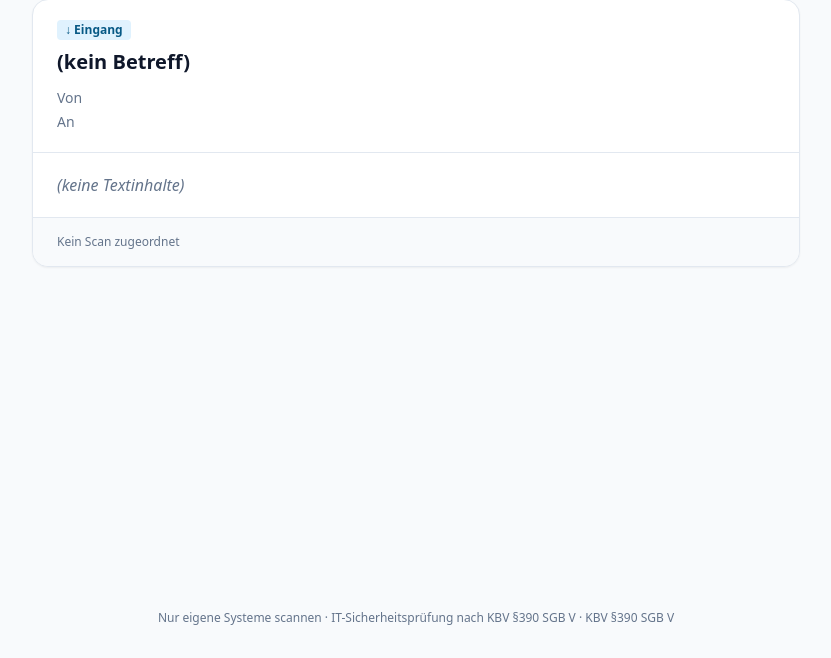
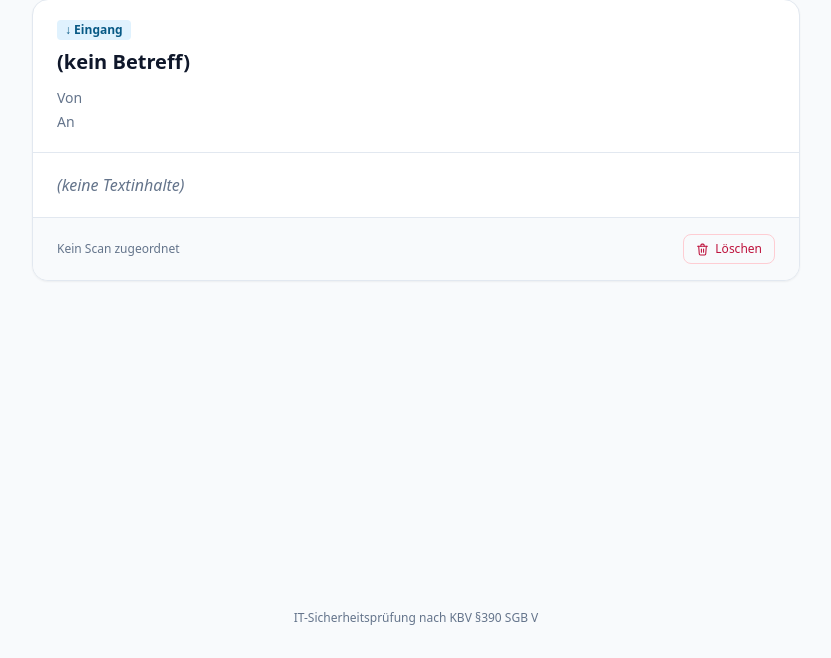
Before and after one commit to lucasterix/insitution_scan, a Python web app: template app/templates/message_detail.html in a window 1280 px wide. Shown: the part 142-800 px from the top of the page, without its empty margins (224-1055 px from the left). Run offline with Jinja, Linux system fonts and the light colour scheme; the template is opened without the code that fills it, so the values that code supplies are empty; some libraries are stand-ins or nearby versions.

Commit message:
Inbox: DB-only delete button + drop 'eigene Systeme' footer claim
- Add POST /messages/{id}/delete (auth-gated, Gmail/IMAP untouched)
- Wire rose delete button into message_detail footer with confirm dialog
- Strip "Nur eigene Systeme scannen" from global footer — service is
  sold to third-party institutions, not self-scan only

Co-Authored-By: Claude Opus 4.7 (1M context) <noreply@anthropic.com>

```diff
--- a/app/templates/base.html
+++ b/app/templates/base.html
@@ -57,7 +57,7 @@
   </main>
 
   <footer class="max-w-6xl mx-auto px-4 py-8 text-center text-xs text-slate-500">
-    Nur eigene Systeme scannen · IT-Sicherheitsprüfung nach KBV §390 SGB V · KBV §390 SGB V
+    IT-Sicherheitsprüfung nach KBV §390 SGB V
   </footer>
 </body>
 </html>
--- a/app/templates/message_detail.html
+++ b/app/templates/message_detail.html
@@ -110,7 +110,7 @@
       {% endif %}
     </div>
 
-    <footer class="px-6 py-4 bg-slate-50 border-t border-slate-200 flex items-center justify-between text-xs text-slate-500">
+    <footer class="px-6 py-4 bg-slate-50 border-t border-slate-200 flex items-center justify-between text-xs text-slate-500 gap-3 flex-wrap">
       <div>
         {% if scan %}
           Zum Scan <a href="/scans/{{ scan.id }}" class="text-emerald-700 hover:underline">{{ scan.target_domain }}</a>
@@ -118,6 +118,15 @@
           Kein Scan zugeordnet
         {% endif %}
       </div>
+      <div class="flex items-center gap-2">
+        <form method="post" action="/messages/{{ msg.id }}/delete"
+              onsubmit="return confirm('Nachricht nur aus diesem Postfach entfernen? Gmail bleibt unberührt.');">
+          <button type="submit"
+                  class="inline-flex items-center gap-1.5 px-3 py-1.5 border border-rose-200 text-rose-700 rounded-lg hover:bg-rose-50 text-xs">
+            <svg width="13" height="13" viewBox="0 0 24 24" fill="none" stroke="currentColor" stroke-width="2" stroke-linecap="round" stroke-linejoin="round"><polyline points="3 6 5 6 21 6"/><path d="M19 6l-1 14a2 2 0 0 1-2 2H8a2 2 0 0 1-2-2L5 6"/><path d="M10 11v6M14 11v6"/><path d="M9 6V4a2 2 0 0 1 2-2h2a2 2 0 0 1 2 2v2"/></svg>
+            Löschen
+          </button>
+        </form>
         {% if msg.direction == 'inbound' and msg.from_addr %}
         <button type="button" onclick="openReplyBox()"
            class="inline-flex items-center gap-2 px-3 py-1.5 bg-emerald-700 text-white rounded-lg hover:bg-emerald-800 text-xs">
@@ -125,6 +134,7 @@
           Antworten
         </button>
         {% endif %}
+      </div>
     </footer>
   </article>
 
```
Also changed, not shown: app/routers/pages.py (+23 -0 lines). Lines whose indentation alone changed are shown as unchanged.
